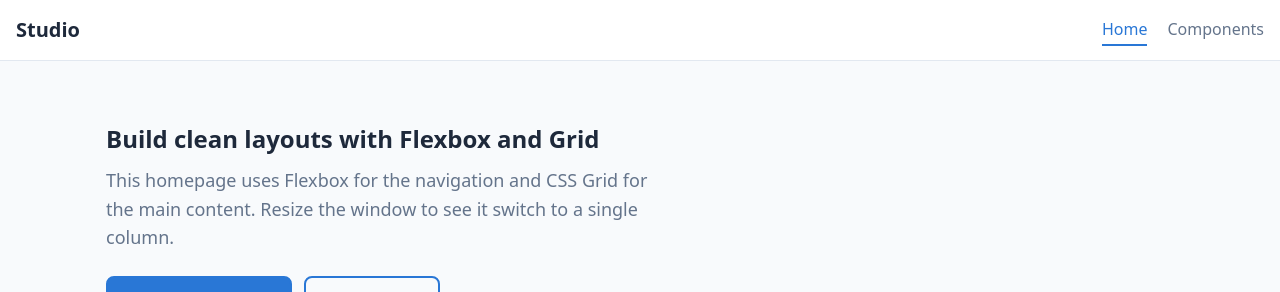
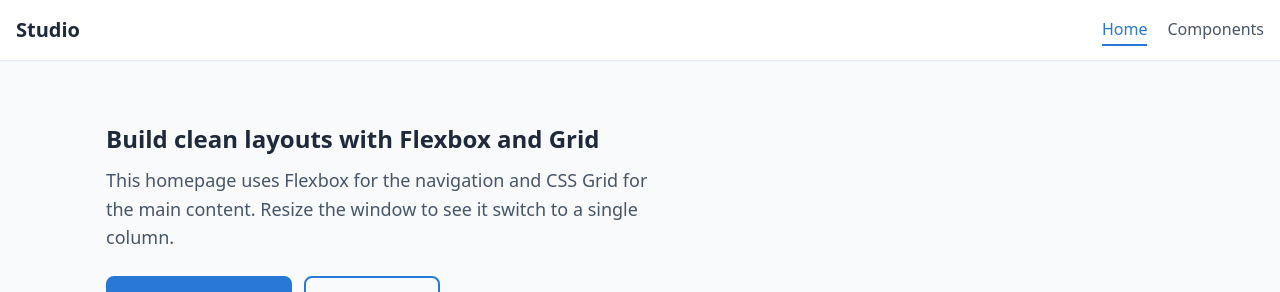
Before and after one commit to OmarMekky5000/System_Project, a plain HTML site: page index.html in a window 1280 px wide. Shown: the top 292 px of the page. Drawn offline with Linux system fonts and the light colour scheme.

Commit message:
Update Stylesheet.css

```diff
--- a/css/Stylesheet.css
+++ b/css/Stylesheet.css
@@ -3,10 +3,10 @@
   --bg: #f8fafc;
   --text: #1e293b;
   --radius: 8px;
-  --primary-dark: #1d4ed8;
+  --primary-dark: #2977d6;
   --surface: #ffffff;
   --border: #e2e8f0;
-  --muted: #64748b;
+  --muted: #475569;
   --space: 16px;
 }
 
```
